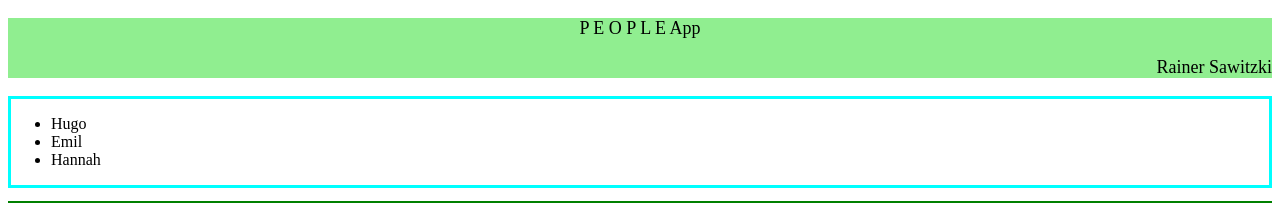
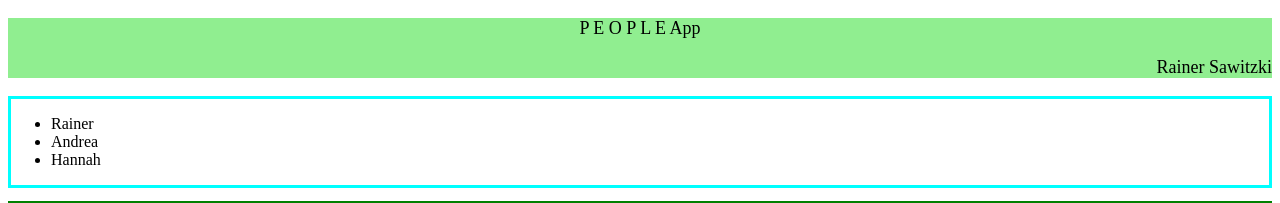
Before and after one commit to Javacream/org.javacream.training.angular, an Angular app in the folder training/: page / in a window 1280 px wide. Shown: the top 203 px of the page. Built offline with nearby package versions, Linux system fonts and the light colour scheme.

Commit message:
people from PeopleService

```diff
--- a/training/src/app/people/people-list/people-list.html
+++ b/training/src/app/people/people-list/people-list.html
@@ -1,3 +1,3 @@
 <ul>
-<li *ngFor="let person of peopleList">{{person}}</li>
+<li *ngFor="let person of peopleList">{{person.firstname}}</li>
 </ul>
--- a/training/src/app/people/people-list/people-list.ts
+++ b/training/src/app/people/people-list/people-list.ts
@@ -1,5 +1,7 @@
 import { CommonModule } from '@angular/common';
 import { Component } from '@angular/core';
+import { PeopleService } from '../people-service';
+import { Person } from '../person_class';
 
 @Component({
   selector: 'app-people-list',
@@ -8,5 +10,8 @@ import { Component } from '@angular/core';
   styleUrl: './people-list.css'
 })
 export class PeopleList {
-  peopleList = ['Hugo', 'Emil', 'Hannah']
+  peopleList:Array<Person> = []
+  constructor(readonly peopleService: PeopleService){
+    this.peopleList = peopleService.people
+  }
 }
--- a/training/src/app/people/people-service.ts
+++ b/training/src/app/people/people-service.ts
@@ -6,12 +6,16 @@ import { Person } from './person';
 })
 export class PeopleService {
   user: Person
+  people:Array<Person> = []
   constructor() {
     this.user = {
       id: 42,
       lastname: 'Sawitzki',
       firstname: 'Rainer'
     }
+    this.people.push({id: 1, lastname:'Sawitzki', firstname: 'Rainer'})
+    this.people.push({id: 2, lastname:'Musterperson', firstname: 'Andrea'})
+    this.people.push({id: 3, lastname:'Schneider', firstname: 'Hannah'})
 
   }
 
```
